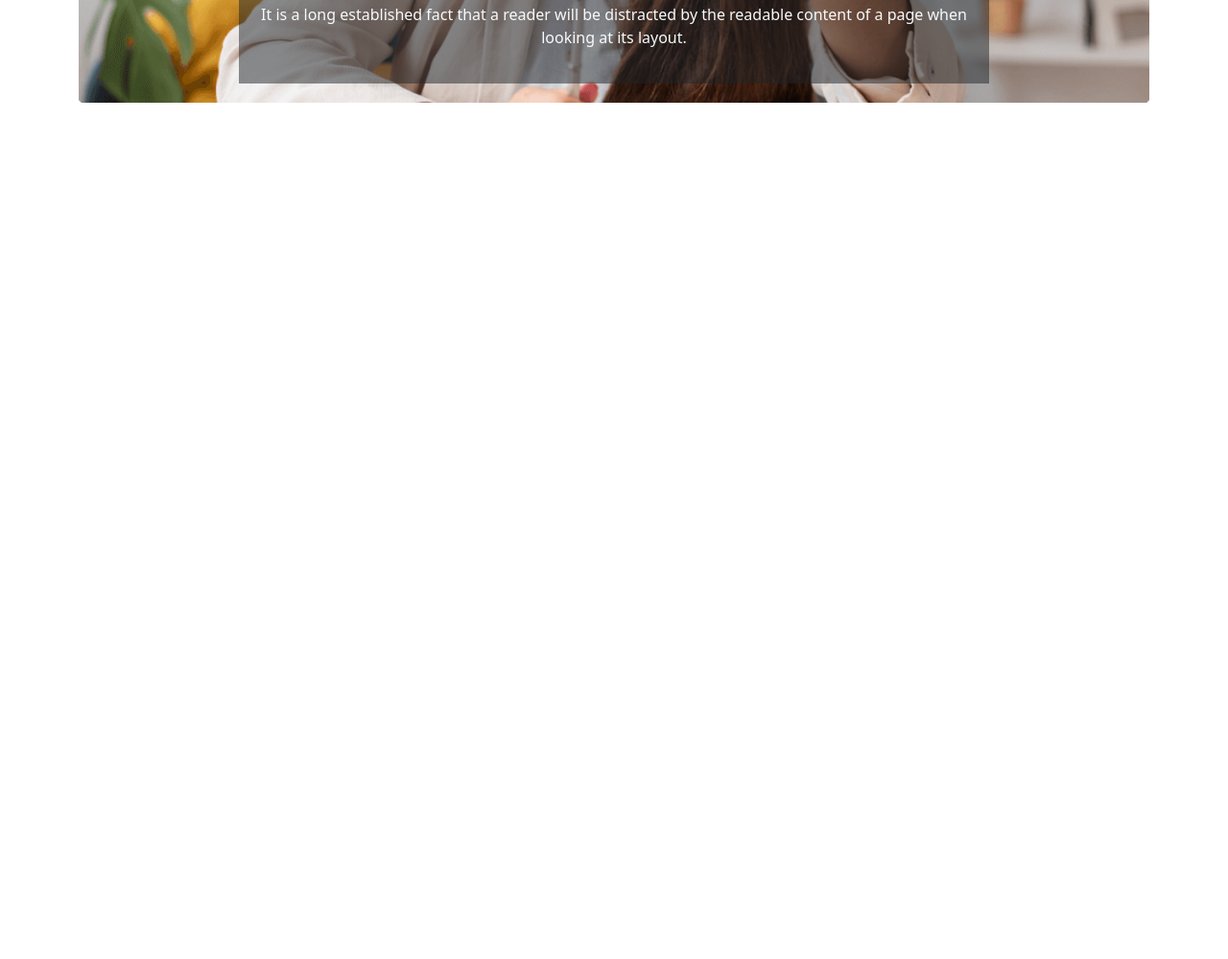
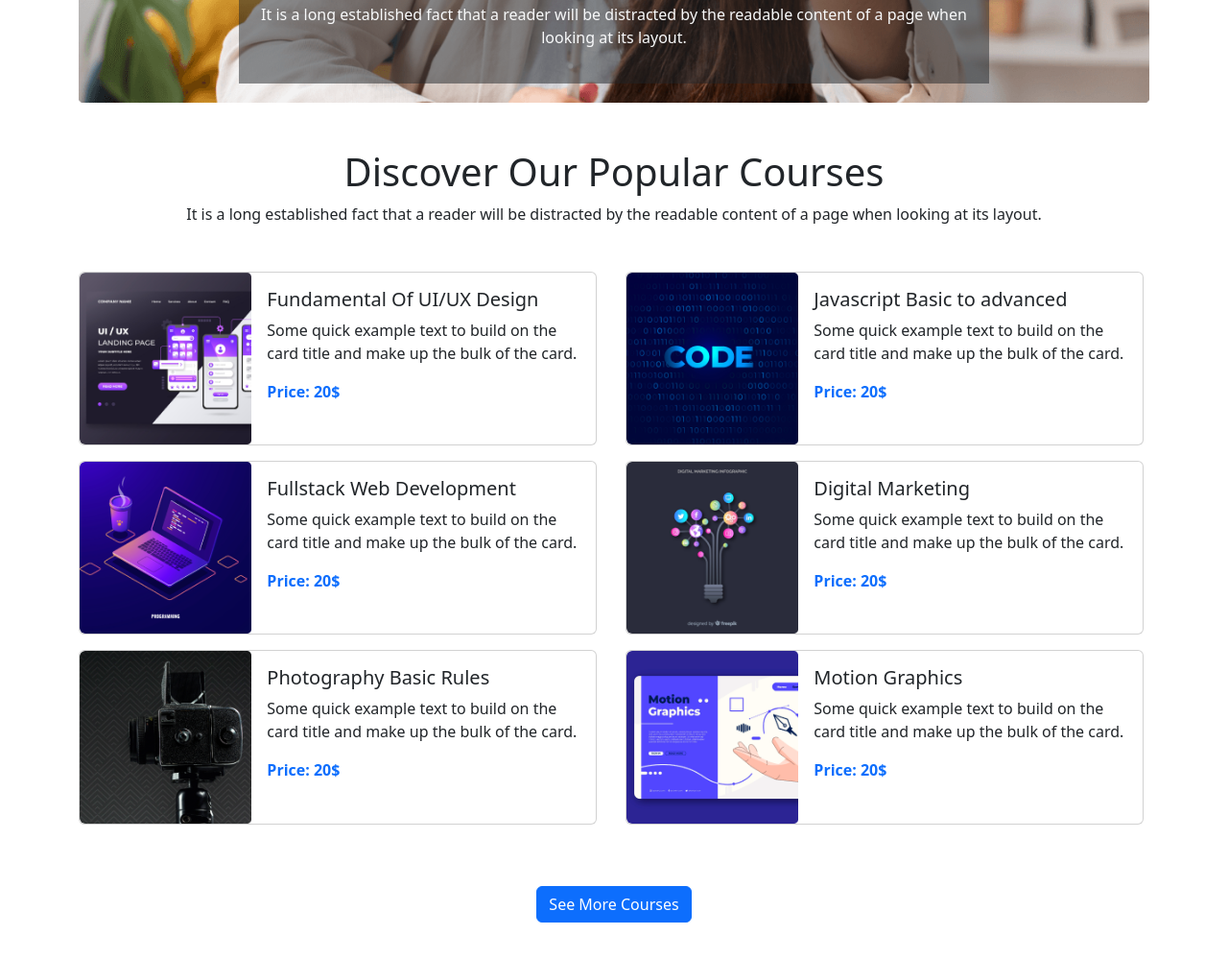
Before and after one commit to rifatshahed/edtech-website, a plain HTML site: page index.html in a window 1280 px wide. Shown: the part 557-1556 px from the top of the page at 96% size. Before the commit the page ends 800 px from the top, so only its background shows below. Drawn offline with nearby package versions, Linux system fonts and the light colour scheme.

Commit message:
course section added

```diff
--- a/index.html
+++ b/index.html
@@ -88,6 +88,150 @@
           </section>
     </header>
 
+    <main class="mt-5">
+
+      <!-- course title start -->
+      <section class="container mb-5">
+        <div class="first-section-text  text-center">
+
+            <h1>Discover Our Popular Courses</h1>
+          <p>It is a long established fact that a reader will be distracted by the readable content of a page when looking at its layout.</p>
+
+        </div>
+      </section>
+      <!-- course title end -->
+
+      <!-- course section start -->
+      <section class="container pb-5">
+        <div class="row">
+
+
+          <div class="col-lg-6 col-md-12 col-sm-12">
+            <div class="card mb-3" style="max-width: 540px;">
+              <div class="row g-0">
+                <div class="col-md-4">
+                  <img src="images/course/course-1.png" class="img-fluid rounded-start" alt="...">
+                </div>
+                <div class="col-md-8">
+                  <div class="card-body">
+                    <h5 class="card-title">Fundamental Of UI/UX Design</h5>
+                    <p class="card-text">Some quick example text to build on the card title and make up the bulk of the card.</p>
+                    <p class="card-text text-primary"><strong>Price: 20$</strong></p>
+                  </div>
+                </div>
+              </div>
+            </div>
+          </div>
+
+          <div class="col-lg-6 col-md-12 col-sm-12">
+            <div class="card mb-3" style="max-width: 540px;">
+              <div class="row g-0">
+                <div class="col-md-4">
+                  <img src="images/course/course-2.png" class="img-fluid rounded-start" alt="...">
+                </div>
+                <div class="col-md-8">
+                  <div class="card-body">
+                    <h5 class="card-title">Javascript Basic to advanced</h5>
+                    <p class="card-text">Some quick example text to build on the card title and make up the bulk of the card.</p>
+                    <p class="card-text text-primary"><strong>Price: 20$</strong></p>
+                  </div>
+                </div>
+              </div>
+            </div>
+
+          </div>
+
+          <div class="col-lg-6 col-md-12 col-sm-12">
+            <div class="card mb-3" style="max-width: 540px;">
+              <div class="row g-0">
+                <div class="col-md-4">
+                  <img src="images/course/course-3.png" class="img-fluid rounded-start" alt="...">
+                </div>
+                <div class="col-md-8">
+                  <div class="card-body">
+                    <h5 class="card-title">Fullstack Web Development</h5>
+                    <p class="card-text">Some quick example text to build on the card title and make up the bulk of the card.</p>
+                    <p class="card-text text-primary"> <strong>Price: 20$</strong> </p>
+                  </div>
+                </div>
+              </div>
+            </div>
+
+          </div>
+
+          <div class="col-lg-6 col-md-12 col-sm-12">
+            <div class="card mb-3" style="max-width: 540px;">
+              <div class="row g-0">
+                <div class="col-md-4">
+                  <img src="images/course/course-4.png" class="img-fluid rounded-start" alt="...">
+                </div>
+                <div class="col-md-8">
+                  <div class="card-body">
+                    <h5 class="card-title">Digital Marketing</h5>
+                    <p class="card-text">Some quick example text to build on the card title and make up the bulk of the card.</p>
+                    <p class="card-text text-primary"><strong>Price: 20$</strong></p>
+                  </div>
+                </div>
+              </div>
+            </div>
+
+          </div>
+
+          <div class="col-lg-6 col-md-12 col-sm-12">
+            <div class="card mb-3" style="max-width: 540px;">
+              <div class="row g-0">
+                <div class="col-md-4">
+                  <img src="images/course/course-5.png" class="img-fluid rounded-start" alt="...">
+                </div>
+                <div class="col-md-8">
+                  <div class="card-body">
+                    <h5 class="card-title">Photography Basic Rules</h5>
+                    <p class="card-text">Some quick example text to build on the card title and make up the bulk of the card.</p>
+                    <p class="card-text text-primary"><strong>Price: 20$</strong></p>
+                  </div>
+                </div>
+              </div>
+            </div>
+
+          </div>
+
+          <div class="col-lg-6 col-md-12 col-sm-12">
+            <div class="card mb-3" style="max-width: 540px;">
+              <div class="row g-0">
+                <div class="col-md-4">
+                  <img src="images/course/course-6.png" class="img-fluid rounded-start" alt="...">
+                </div>
+                <div class="col-md-8">
+                  <div class="card-body">
+                    <h5 class="card-title">Motion Graphics</h5>
+                    <p class="card-text">Some quick example text to build on the card title and make up the bulk of the card.</p>
+                    <p class="card-text text-primary"><strong>Price: 20$</strong></p>
+                  </div>
+                </div>
+              </div>
+            </div>
+
+          </div>
+
+        </div>
+
+        <div class="text-center mb-3 mt-5 d-none d-lg-block">
+          <button class=" btn btn-primary text-white ">
+            See More Courses
+          </button>
+        </div>
+
+        <div class="text-center mb-3 mt-5 d-lg-none d-sm-block d-md-block d-sm-block">
+          <button class=" btn btn-primary text-white ">
+            View All
+          </button>
+        </div>
+      </section>
+      <!-- course section end -->
+
+
+    </main>
+
     <script src="https://cdn.jsdelivr.net/npm/bootstrap@5.2.0/dist/js/bootstrap.bundle.min.js" integrity="sha384-A3rJD856KowSb7dwlZdYEkO39Gagi7vIsF0jrRAoQmDKKtQBHUuLZ9AsSv4jD4Xa" crossorigin="anonymous"></script>
   </body>
 </html>
```
